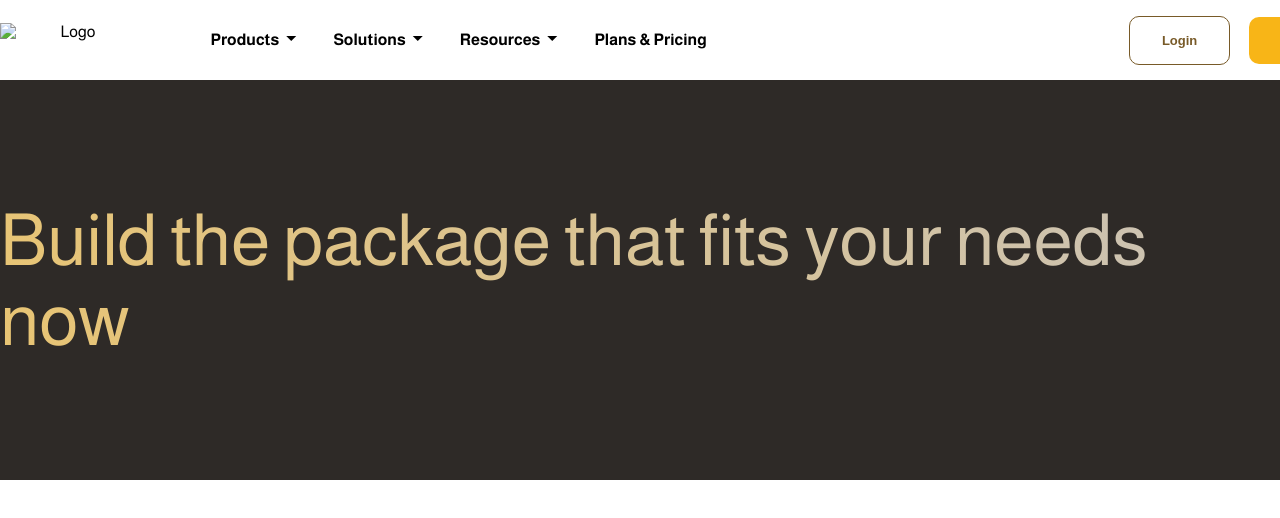
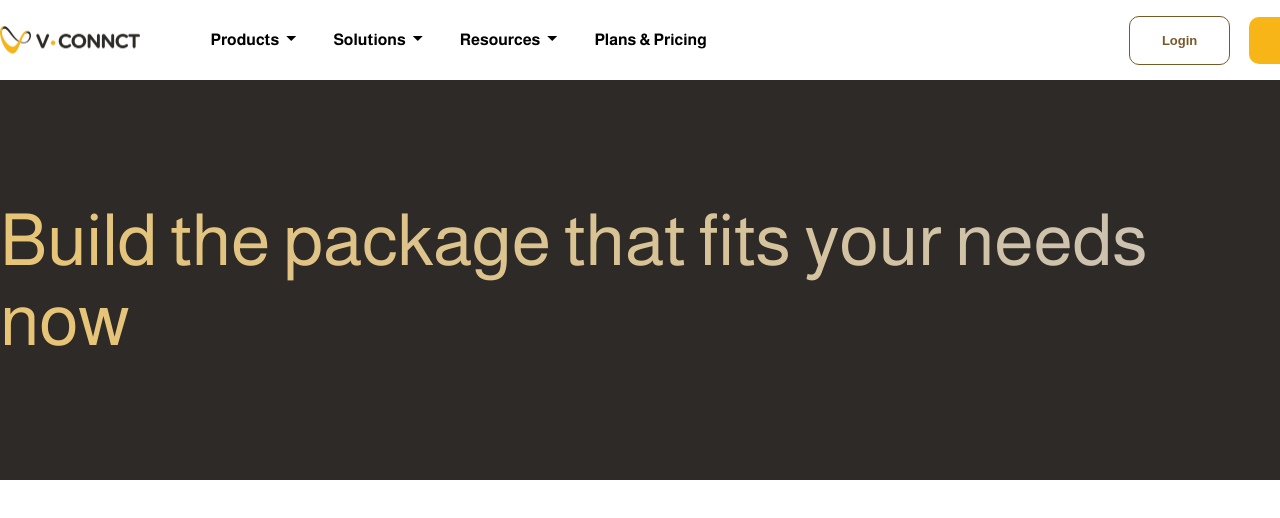
Before and after one commit to mostafa-m-m-m/task-1, a plain HTML site: page index.html in a window 1280 px wide. Shown: the top 518 px of the page. Drawn offline with nearby package versions, Linux system fonts and the light colour scheme.

Commit message:
Update index.html

```diff
--- a/index.html
+++ b/index.html
@@ -12,7 +12,7 @@
 <body>
 <header>
     <navbar class="navbar container">
-        <img src="./img/logo.png" alt="Logo">
+        <img src="./logo.png" alt="Logo">
         <ul>
             <li><a href="#">Products <span class="material-symbols-outlined">arrow_drop_down</span></a>
                 <ol class="dropdown">
```
